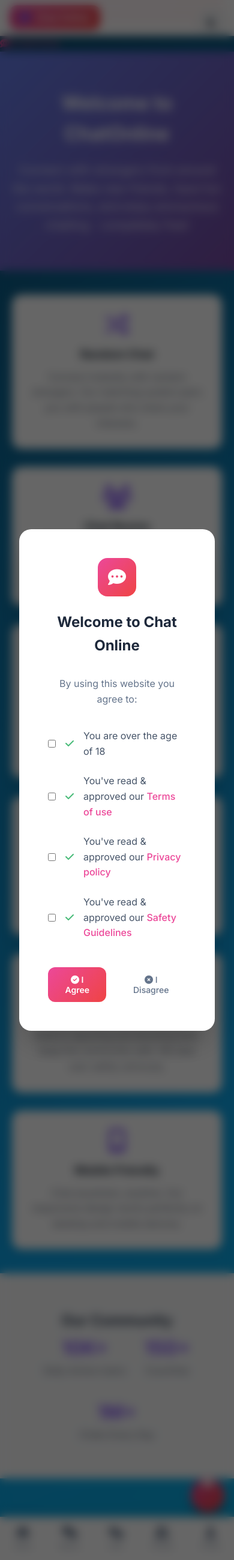
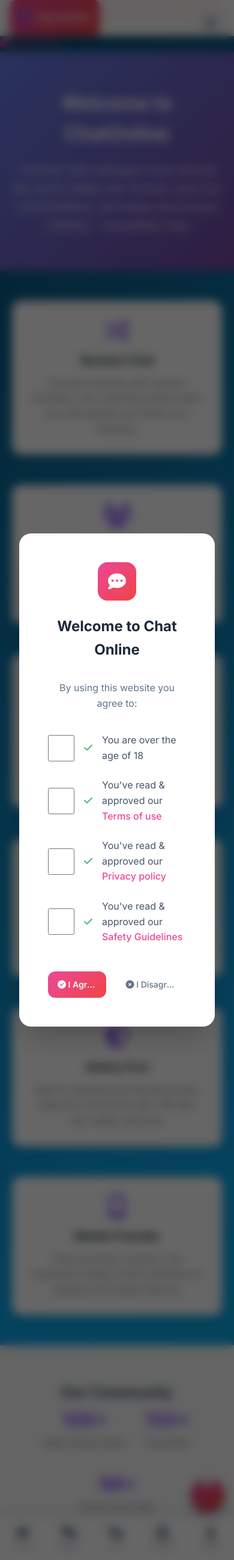
Before and after one commit to amirali115c-hub/chat-online-2, a Flask app: page /about in a window 390 px wide. Shown: the whole page at 60% size. Run offline with Flask 3, Linux system fonts and the light colour scheme; some libraries are stand-ins or nearby versions.

Commit message:
Text Overlap Prevention - Fixed All Screens
Added comprehensive CSS to prevent text/button overlapping:
- Global word-wrap and overflow-wrap
- Button text ellipsis and max-width
- Input field overflow handling
- Card content overflow hidden
- Flex containers with wrap
- List items with ellipsis
- Navigation link overflow handling

Mobile-specific fixes:
- Touch targets minimum 44px
- Proper form input sizing (prevents iOS zoom)
- Auth card responsive sizing
- Chat rooms mobile layout
- Welcome page sidebar mobile
- Grid to single column on mobile
- iPhone SE / small screen support
- Landscape mode handling

All 26 pages now protected from text overlap issues on both laptop and mobile!

```diff
--- a/templates/base.html
+++ b/templates/base.html
@@ -329,6 +329,219 @@ body.dark-mode .kbd {
     background: #374151;
     border-color: #4b5563;
     color: #f9fafb;
+}
+</style>
+
+
+<style>
+/* ========================================
+   TEXT OVERLAP PREVENTION CSS
+   Fixes for mobile & laptop screens
+   ======================================== */
+
+/* Global text overflow handling */
+*, *::before, *::after {
+    box-sizing: border-box;
+}
+
+/* Prevent horizontal scroll on body */
+html {
+    overflow-x: hidden;
+    word-wrap: break-word;
+    overflow-wrap: break-word;
+}
+
+body {
+    overflow-x: hidden;
+    max-width: 100vw;
+}
+
+/* Fix button text overflow */
+button, .btn, a.btn {
+    overflow: hidden;
+    text-overflow: ellipsis;
+    white-space: nowrap;
+    max-width: 100%;
+    padding: 12px 20px;
+    min-height: 44px; /* Touch target */
+}
+
+/* Input field overflow fix */
+input, textarea, select {
+    max-width: 100%;
+    overflow: hidden;
+    text-overflow: ellipsis;
+}
+
+/* Form groups - prevent label overflow */
+.form-group {
+    width: 100%;
+    overflow: visible;
+}
+
+.form-group label {
+    display: block;
+    width: 100%;
+    overflow: hidden;
+    text-overflow: ellipsis;
+    white-space: nowrap;
+}
+
+/* Fix card content overflow */
+.card, .auth-card, .feature-card, .step-card,
+.testimonial-card, .info-item, .faq-item, .safety-section {
+    overflow: hidden;
+    width: 100%;
+}
+
+/* Fix flex containers without wrap */
+.flex-container, .features-grid, .steps-container,
+.testimonial-grid, .stats-grid, .preference-options {
+    flex-wrap: wrap !important;
+}
+
+/* Fix long text in lists */
+.user-list, .room-list, .friends-list, .message-list {
+    overflow: hidden;
+}
+
+/* Username/room name overflow */
+.username, .room-name, .friend-name, .message-preview {
+    overflow: hidden;
+    text-overflow: ellipsis;
+    white-space: nowrap;
+    max-width: 100%;
+}
+
+/* Fix navigation links overflow */
+.nav-link, .mobile-nav-link {
+    overflow: hidden;
+    text-overflow: ellipsis;
+    white-space: nowrap;
+}
+
+/* Fix header logo overflow */
+.header-logo h1 {
+    overflow: hidden;
+    text-overflow: ellipsis;
+    white-space: nowrap;
+    max-width: 200px;
+}
+
+/* Mobile-specific fixes */
+@media (max-width: 768px) {
+    /* Ensure all interactive elements have proper touch targets */
+    a, button, input, select, .nav-item {
+        min-height: 44px;
+        min-width: 44px;
+    }
+
+    /* Prevent buttons from overflowing */
+    .btn, button, a.btn {
+        padding: 12px 16px;
+        font-size: 14px;
+    }
+
+    /* Fix form inputs on mobile */
+    .form-group input,
+    .form-group select,
+    .form-group textarea {
+        font-size: 16px; /* Prevents iOS zoom on focus */
+    }
+
+    /* Fix auth card on small screens */
+    .auth-card, .login-card, .register-card {
+        width: 95% !important;
+        max-width: 95% !important;
+        margin: 10px !important;
+        padding: 20px !important;
+    }
+
+    /* Fix chat rooms on mobile */
+    .room-card, .user-card, .friend-card {
+        padding: 12px;
+        margin: 8px 0;
+    }
+
+    /* Fix welcome page sidebar on mobile */
+    .welcome-sidebar {
+        width: 100% !important;
+        padding: 15px !important;
+    }
+
+    /* Fix main chat panels */
+    .left-panel, .right-panel {
+        width: 100% !important;
+    }
+
+    /* Fix feature cards */
+    .feature-card, .step-card, .testimonial-card {
+        padding: 15px;
+        margin: 10px 0;
+    }
+
+    /* Fix grid layouts */
+    .features-grid, .steps-container, .testimonial-grid {
+        grid-template-columns: 1fr !important;
+    }
+
+    /* Fix info items */
+    .info-item {
+        padding: 15px;
+        flex-direction: column;
+    }
+
+    /* Fix FAQ questions */
+    .faq-question {
+        padding: 15px;
+        font-size: 14px;
+    }
+
+    /* Fix contact form */
+    .contact-form input,
+    .contact-form textarea,
+    .contact-form select {
+        font-size: 16px;
+        padding: 12px;
+    }
+}
+
+/* Fix for very small screens (iPhone SE, etc) */
+@media (max-width: 375px) {
+    body {
+        font-size: 14px;
+    }
+
+    .auth-card {
+        padding: 15px !important;
+    }
+
+    .btn, button {
+        padding: 10px 12px;
+        font-size: 13px;
+    }
+
+    h1 { font-size: 1.5rem !important; }
+    h2 { font-size: 1.3rem !important; }
+    h3 { font-size: 1.1rem !important; }
+}
+
+/* Fix for landscape mobile */
+@media (max-height: 500px) and (orientation: landscape) {
+    .auth-page-container {
+        flex-direction: row;
+        padding: 10px;
+    }
+
+    .auth-card {
+        max-width: 400px;
+    }
+}
+
+/* Print styles */
+@media print {
+    body { overflow: visible; }
+    .mobile-bottom-nav, .mobile-menu-toggle { display: none !important; }
 }
 </style>
 
```
